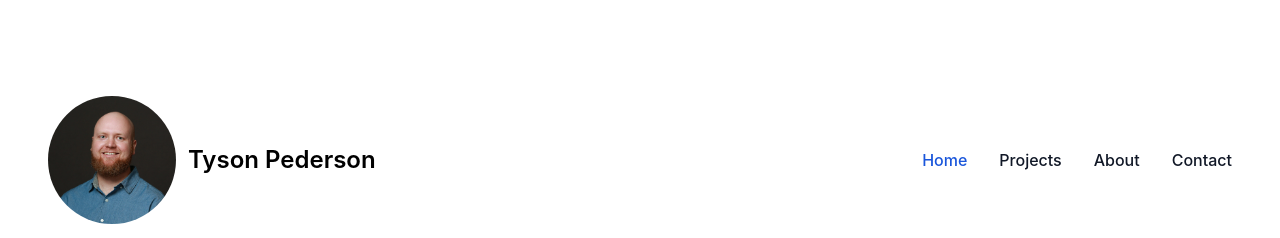
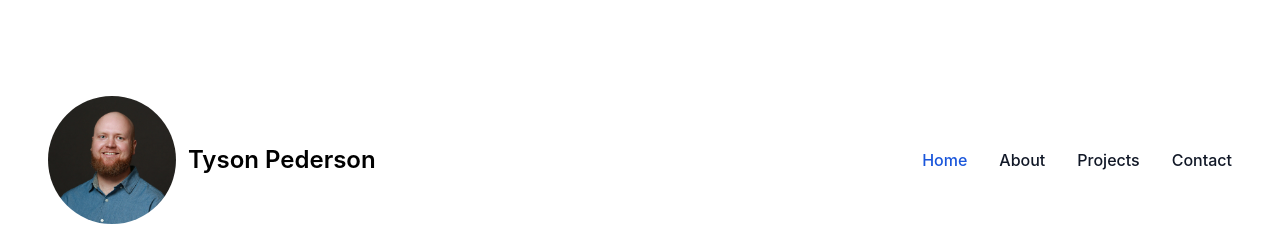
Before and after one commit to T-Pederson/portfolio, a React (Vite) app: page / in a window 1280 px wide. Shown: the top 238 px of the page. Built offline with nearby package versions, Linux system fonts and the light colour scheme.

Commit message:
Make headshot image size responsive

```diff
--- a/src/components/Navbar.jsx
+++ b/src/components/Navbar.jsx
@@ -7,7 +7,7 @@ export default function Navbar() {
         <a href="#" className="flex items-center space-x-3 rtl:space-x-reverse">
           <img
             src={headshot}
-            className="h-32 rounded-full"
+            className="h-20 rounded-full md:h-32"
             alt="Tyson Pederson headshot"
           />
           <span className="self-center text-2xl font-semibold whitespace-nowrap dark:text-white">
@@ -54,7 +54,7 @@ export default function Navbar() {
                 href="#"
                 className="block py-2 px-3 text-gray-900 rounded hover:bg-gray-100 md:hover:bg-transparent md:border-0 md:hover:text-blue-700 md:p-0 dark:text-white md:dark:hover:text-blue-500 dark:hover:bg-gray-700 dark:hover:text-white md:dark:hover:bg-transparent"
               >
-                Projects
+                About
               </a>
             </li>
             <li>
@@ -62,7 +62,7 @@ export default function Navbar() {
                 href="#"
                 className="block py-2 px-3 text-gray-900 rounded hover:bg-gray-100 md:hover:bg-transparent md:border-0 md:hover:text-blue-700 md:p-0 dark:text-white md:dark:hover:text-blue-500 dark:hover:bg-gray-700 dark:hover:text-white md:dark:hover:bg-transparent"
               >
-                About
+                Projects
               </a>
             </li>
             <li>
```
